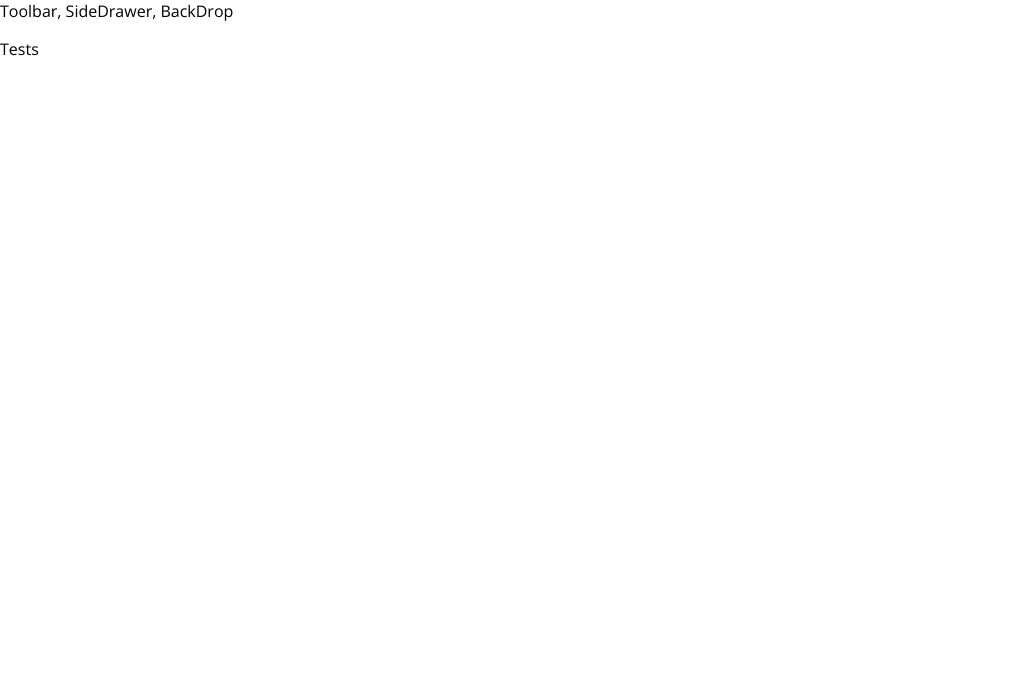
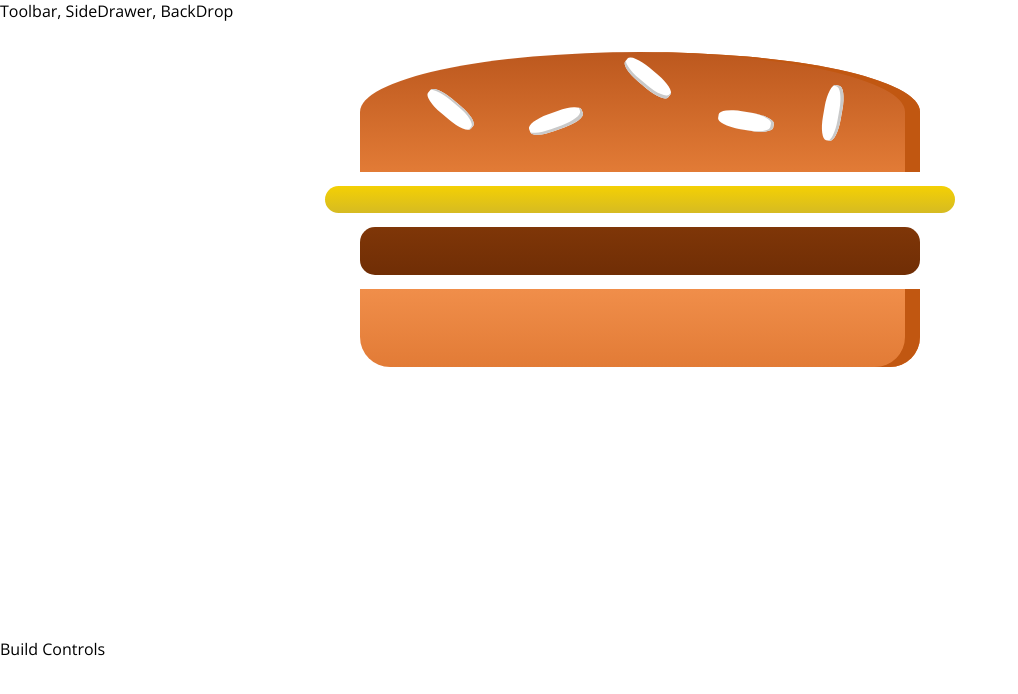
Before and after one commit to biancama/burger-builder, a React (Create React App) app: page / in a window 1280 px wide. Shown: the top 694 px of the page, without its empty margins (0-1018 px from the left). Built offline with nearby package versions, Linux system fonts and the light colour scheme.

Commit message:
Add the burger

```diff
--- a/package.json
+++ b/package.json
@@ -3,6 +3,7 @@
   "version": "0.1.0",
   "private": true,
   "dependencies": {
+    "prop-types": "^15.7.2",
     "react": "^16.8.6",
     "react-dom": "^16.8.6"
   },
--- a/src/App.js
+++ b/src/App.js
@@ -1,11 +1,11 @@
 import React from 'react';
 import Layout from './components/Layout/Layout';
-
+import BuilderBuilder from './containers/BurgerBuilder/BurgerBuilder';
 function App() {
   return (
     <div>
       <Layout>
-        <p>Tests</p>
+        <BuilderBuilder></BuilderBuilder>
       </Layout>
     </div>
   );
--- /dev/null
+++ b/src/components/Burger/Burger.js
@@ -0,0 +1,16 @@
+import React from 'react';
+import styles from './Burger.module.css';
+import BurgerIngredient from './BurgerIngredient/BurgerIngredient';
+
+const burger = (props) => {
+    return (
+        <div className={styles.Burger}>
+            <BurgerIngredient type="bread-top" />
+            <BurgerIngredient type="cheese" />
+            <BurgerIngredient type="meat" />
+            <BurgerIngredient type="bread-bottom" />
+        </div>
+    )
+}
+
+export default burger;
--- /dev/null
+++ b/src/components/Burger/Burger.module.css
@@ -0,0 +1,28 @@
+.Burger {
+    width: 100%;
+    margin: auto;
+    height: 250px;
+    overflow: scroll;
+    text-align: center;
+    font-weight: bold;
+    font-size: 1.2rem;
+}
+
+@media (min-width: 500px) and (min-height: 400px) {
+    .Burger {
+        width: 350px;
+        height: 300px;
+    }
+}
+@media (min-width: 500px) and (min-height: 401px) {
+    .Burger {
+        width: 450px;
+        height: 400px;
+    }
+}
+@media (min-width: 1000px) and (min-height: 700px) {
+    .Burger {
+        width: 700px;
+        height: 600px;
+    }
+}
--- /dev/null
+++ b/src/components/Burger/BurgerIngredient/BurgerIngredient.js
@@ -0,0 +1,45 @@
+import React, {Component} from 'react';
+import styles from './BurgerIngredient.module.css';
+import PropTypes from 'prop-types';
+
+class BurgerIngredient extends Component {
+    render () {
+        let ingredient = null;
+
+        switch (this.props.type) {
+            case ('bread-bottom'):
+                ingredient = <div className={styles.BreadBottom}></div>
+                break;
+            case 'bread-top':
+                ingredient = (
+                <div className={styles.BreadTop}>
+                    <div className={styles.Seeds1}></div>
+                    <div className={styles.Seeds2}></div>
+                </div>
+                );
+                break;
+            case ('meat'):
+                ingredient = <div className={styles.Meat}></div>
+                break;
+            case ('cheese'):
+                ingredient = <div className={styles.Cheese}></div>
+                break;
+            case ('salad'):
+                ingredient = <div className={styles.Salad}></div>
+                break;
+            case ('bacon'):
+                ingredient = <div className={styles.Bacon}></div>
+                break;
+            default:
+                break;
+        }
+        return ingredient;
+    }
+}
+
+BurgerIngredient.propTypes = {
+    type: PropTypes.string.isRequired
+}
+
+
+export default BurgerIngredient;
--- /dev/null
+++ b/src/components/Burger/BurgerIngredient/BurgerIngredient.module.css
@@ -0,0 +1,112 @@
+.BreadBottom {
+    height: 13%;
+    width: 80%;
+    background: linear-gradient(#f08e4a, #e27b36);
+    border-radius: 0 0 30px 30px;
+    box-shadow: inset -15px 0 #c15711;
+    margin: 2% auto;
+  }
+
+  .BreadTop {
+    height: 20%;
+    width: 80%;
+    background: linear-gradient(#bc581e, #e27b36);
+    border-radius: 50% 50% 0 0;
+    box-shadow: inset -15px 0 #c15711;
+    margin: 2% auto;
+    position: relative;
+  }
+
+  .Seeds1 {
+    width: 10%;
+    height: 15%;
+    position: absolute;
+    background-color: white;
+    left: 30%;
+    top: 50%;
+    border-radius: 40%;
+    transform: rotate(-20deg);
+    box-shadow: inset -2px -3px #c9c9c9;
+  }
+
+  .Seeds1::after {
+    content: '';
+    width: 100%;
+    height: 100%;
+    position: absolute;
+    background-color: white;
+    left: -170%;
+    top: -260%;
+    border-radius: 40%;
+    transform: rotate(60deg);
+    box-shadow: inset -1px 2px #c9c9c9;
+  }
+
+  .Seeds1::before {
+    content: '';
+    width: 100%;
+    height: 100%;
+    position: absolute;
+    background-color: white;
+    left: 180%;
+    top: -50%;
+    border-radius: 40%;
+    transform: rotate(60deg);
+    box-shadow: inset -1px -3px #c9c9c9;
+  }
+
+  .Seeds2 {
+    width: 10%;
+    height: 15%;
+    position: absolute;
+    background-color: white;
+    left: 64%;
+    top: 50%;
+    border-radius: 40%;
+    transform: rotate(10deg);
+    box-shadow: inset -3px 0 #c9c9c9;
+  }
+
+  .Seeds2::before {
+    content: '';
+    width: 100%;
+    height: 100%;
+    position: absolute;
+    background-color: white;
+    left: 150%;
+    top: -130%;
+    border-radius: 40%;
+    transform: rotate(90deg);
+    box-shadow: inset 1px 3px #c9c9c9;
+  }
+
+  .Meat {
+    width: 80%;
+    height: 8%;
+    background: linear-gradient(#7f3608, #702e05);
+    margin: 2% auto;
+    border-radius: 15px;
+  }
+
+  .Cheese {
+    width: 90%;
+    height: 4.5%;
+    margin: 2% auto;
+    background: linear-gradient(#f4d004, #d6bb22);
+    border-radius: 20px;
+  }
+
+  .Salad {
+    width: 85%;
+    height: 7%;
+    margin: 2% auto;
+    background: linear-gradient(#228c1d, #91ce50);
+    border-radius: 20px;
+  }
+
+  .Bacon {
+    width: 80%;
+    height: 3%;
+    background: linear-gradient(#bf3813, #c45e38);
+    margin: 2% auto;
+  }
--- a/src/components/Layout/Layout.js
+++ b/src/components/Layout/Layout.js
@@ -1,10 +1,12 @@
 import React, {} from 'react';
 import Aux from '../../hoc/Aux';
+import styles from './Layout.module.css';
+
 
 const layout = (props) => (
     <Aux>
         <div>Toolbar, SideDrawer, BackDrop</div>
-        <main>
+        <main className={styles.Content}>
             {props.children}
         </main>
     </Aux>
--- /dev/null
+++ b/src/components/Layout/Layout.module.css
@@ -0,0 +1,3 @@
+.Content {
+    margin-top: 16px;
+}
--- /dev/null
+++ b/src/containers/BurgerBuilder/BurgerBuilder.js
@@ -0,0 +1,17 @@
+import React, { Component } from 'react';
+import Aux from '../../hoc/Aux';
+import Burger from '../../components/Burger/Burger';
+
+class BurgerBuilder extends Component {
+
+    render () {
+        return(
+            <Aux>
+                <Burger/>
+                <div>Build Controls</div>
+            </Aux>
+        );
+    }
+}
+
+export default BurgerBuilder;
```
Also changed, not shown: 1 other file (tests, documents, lock files or other folders).
